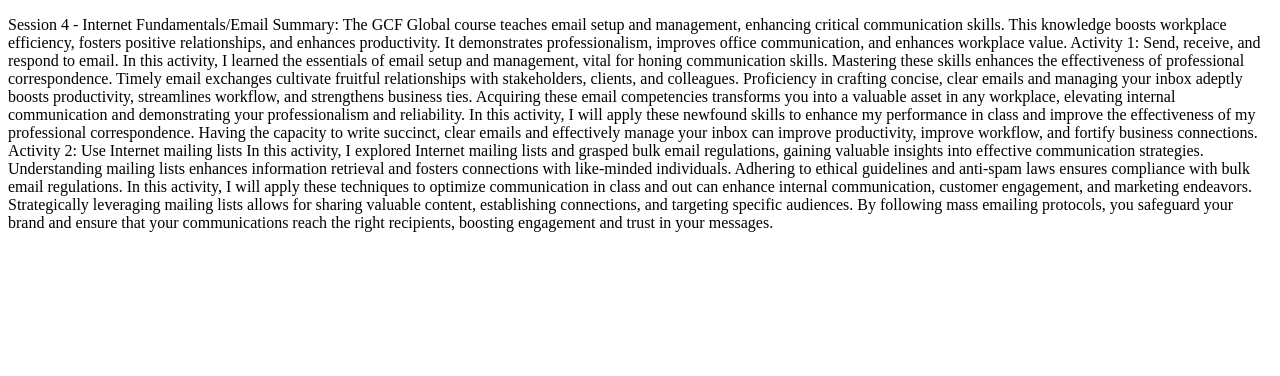
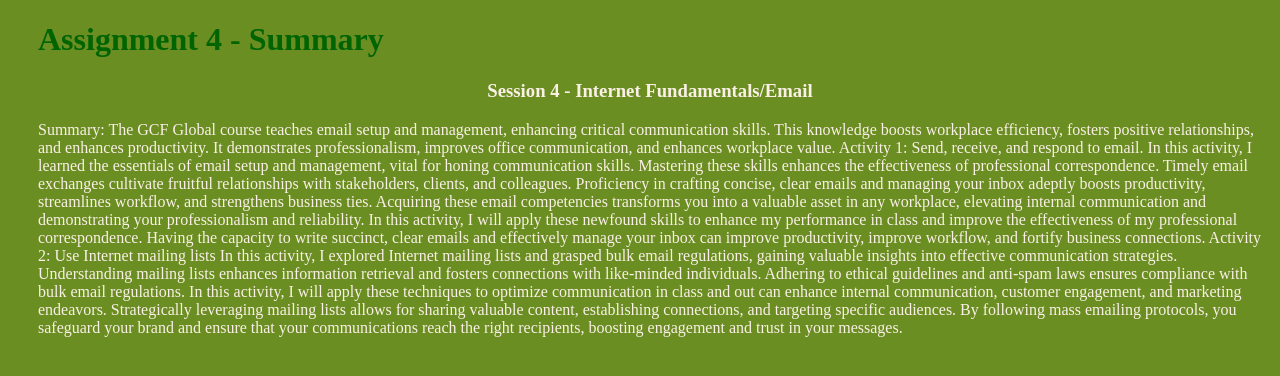
Before and after one commit to MikMik4/MikMik4, a plain HTML site: page web110/assignment4.html in a window 1280 px wide. Drawn offline with Linux system fonts and the light colour scheme.

Commit message:
Update assignment4.html

```diff
--- a/web110/assignment4.html
+++ b/web110/assignment4.html
@@ -2,19 +2,24 @@
 <html lang="en">
   <head>
     <meta charset="UTF-8">
-    <title>Assignment 4</title>
+    <title>Assignment 4</title><link href="styles.css" rel="stylesheet" type="text/css">
   </head>
+   <style>
+    body
+    { background-color:olivedrab;
+    }
+  </style>
   <body>
-    <p>Session 4 - Internet Fundamentals/Email
+    <h1 style=" color:darkgreen;margin-left:30px;">Assignment 4 - Summary</h1>
+    <h3 style=" color:linen;text-align:center;margin-left:20px;">Session 4 - Internet Fundamentals/Email</h3>
+    <p style=" color:linen;margin-left:30px;">
       Summary: The GCF Global course teaches email setup and management, enhancing critical communication skills. This knowledge boosts workplace efficiency, fosters positive relationships, and enhances productivity. It demonstrates professionalism, improves office communication, and enhances workplace value.
            Activity 1: Send, receive, and respond to email.
 In this activity, I learned the essentials of email setup and management, vital for honing communication skills. Mastering these skills enhances the effectiveness of professional correspondence. Timely email exchanges cultivate fruitful relationships with stakeholders, clients, and colleagues. Proficiency in crafting concise, clear emails and managing your inbox adeptly boosts productivity, streamlines workflow, and strengthens business ties. Acquiring these email competencies transforms you into a valuable asset in any workplace, elevating internal communication and demonstrating your professionalism and reliability.
 In this activity, I will apply these newfound skills to enhance my performance in class and improve the effectiveness of my professional correspondence. Having the capacity to write succinct, clear emails and effectively manage your inbox can improve productivity, improve workflow, and fortify business connections.
-
 Activity 2: Use Internet mailing lists
           In this activity, I explored Internet mailing lists and grasped bulk email regulations, gaining valuable insights into effective communication strategies. Understanding mailing lists enhances information retrieval and fosters connections with like-minded individuals. Adhering to ethical guidelines and anti-spam laws ensures compliance with bulk email regulations.
          In this activity, I will apply these techniques to optimize communication in class and out can enhance internal communication, customer engagement, and marketing endeavors. Strategically leveraging mailing lists allows for sharing valuable content, establishing connections, and targeting specific audiences. By following mass emailing protocols, you safeguard your brand and ensure that your communications reach the right recipients, boosting engagement and trust in your messages.
-
 </p>
   </body>
 </html>
```
